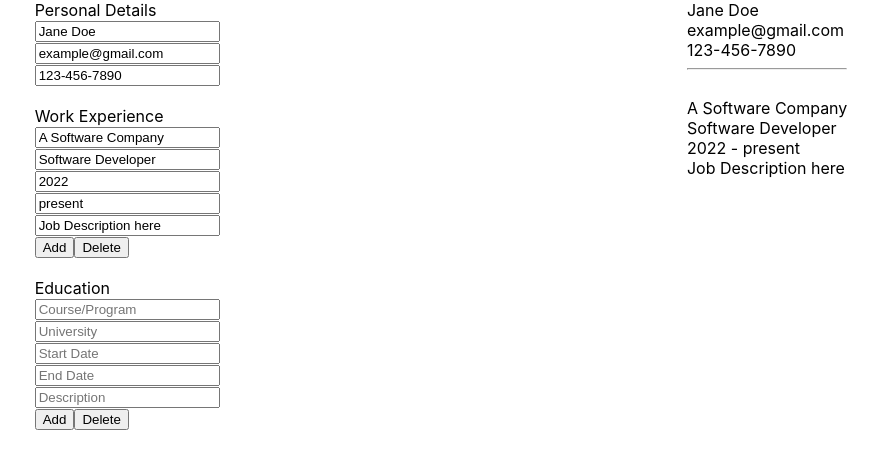
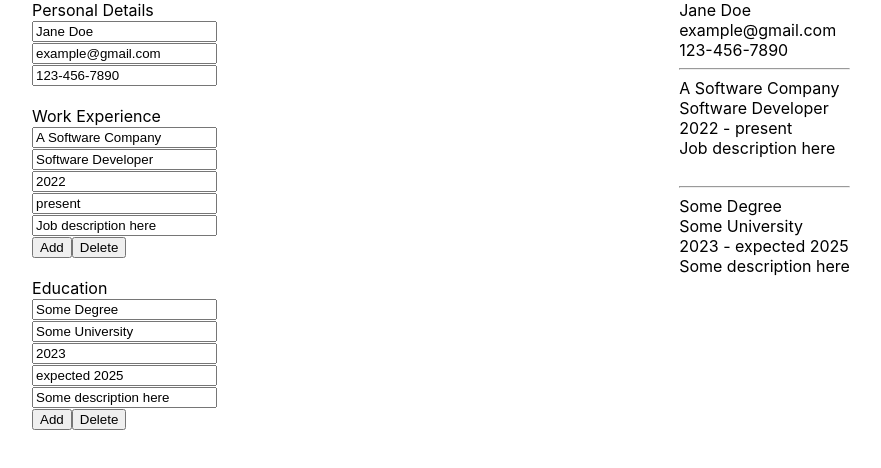
Before and after one commit to lijudu/CV-app, a React (Create React App) app in the folder cv-project/: page / in a window 1280 px wide. Shown: the top 468 px of the page, without its empty margins (199-1080 px from the left). Built offline with nearby package versions, Linux system fonts and the light colour scheme; the HTML template or start-up script is replaced by a standard one.

Commit message:
Education input and output functinoal

```diff
--- a/cv-project/src/Components/App.js
+++ b/cv-project/src/Components/App.js
@@ -4,6 +4,7 @@ import PersonalOutput from './HeaderOutput';
 import ExperienceInput from './ExperienceInput'
 import EducationInput from './EducationInput'
 import ExperienceOutput from './ExperienceOutput';
+import EducationOutput from './EducationOutput';
 
 
 
@@ -27,7 +28,7 @@ function App(){
         position: 'Software Developer',
         startDate: '2022',
         endDate: 'present',
-        description: 'Job Description here'
+        description: 'Job description here'
     }])
 
     const handleFormChange = (index, event) => {
@@ -36,20 +37,10 @@ function App(){
         setExperience(data)
     }
 
-    // const addFields = () => {
-    //     let newfield = {
-    //         company: '',
-    //         position: '',
-
-    //         setExperience([...experience, newfield])
-
-    //     }
-    // }
 
     const [counter, setCounter] = useState(0)
 
-
-    const handleSubmit = (e) => {
+    const handleExpSubmit = (e) => {
         e.preventDefault();
         setCounter(counter + 1);
         console.log(counter)
@@ -65,6 +56,50 @@ function App(){
         console.log(experience)
     }
 
+    const [education, setEducation] = useState([{
+        course: 'Some Degree',
+        university: 'Some University',
+        startDate: '2023',
+        endDate: 'expected 2025',
+        description: 'Some description here'
+    }])
+
+    const handleEduChange = (index, event) => {
+        let data = [...education]
+        data[index][event.target.name] = event.target.value
+        setEducation(data)
+    }
+
+    const [eduCounter, setEduCounter] = useState(0)
+
+
+    const handleEduSubmit = (e) => {
+        e.preventDefault();
+        setEduCounter(eduCounter + 1);
+        console.log(eduCounter)
+        let newfield = {
+            course: '',
+            university: '',
+            startDate: '',
+            endDate: '',
+            description: ''
+        }
+
+        setEducation([...education, newfield])
+        console.log(education)
+    }
+
+    const removeExpFields = (index) => {
+        let data = [...experience]
+        data.splice(index, 1)
+        setExperience(data)
+    }
+
+    const removeEduFields = (index) => {
+        let data = [...education]
+        data.splice(index, 1)
+        setEducation(data)
+    }
 
     return(
         <div className='container'>
@@ -77,7 +112,6 @@ function App(){
                 <br/>
                 <label htmlFor='workExp'>Work Experience</label>
                 <br/>
-
                     {experience.map((input, index) => {
                         return(
                             <ExperienceInput
@@ -88,14 +122,30 @@ function App(){
                                 endDateInput={input.endDate}
                                 descriptionInput={input.description}
                                 handleChange={event => handleFormChange(index, event)}
-                                handleClick={handleSubmit}
+                                handleClick={handleExpSubmit}
+                                handleDelete={removeExpFields}
                             />
                         )
                     })}
 
+                <br/>
+                <label htmlFor='education'>Education</label>
+                <br/>
+                    {education.map((input, index) => {
+                        return(
+                            <EducationInput
+                                key={index}
+                                courseInput={input.course}
+                                universityInput={input.university}
+                                eduStartDate={input.startDate}
+                                eduEndDate={input.endDate}
+                                eduDescription={input.description}
+                                handleChange={event => handleEduChange(index, event)}
+                                handleClick={handleEduSubmit}
+                                handleDelete={removeEduFields}
+                            />
+                    )})}
 
-                <br/>
-                <EducationInput/>
             </div>
             <div className='output'>
                 <PersonalOutput
@@ -103,7 +153,6 @@ function App(){
                     outputNumber={details.phone}
                     outputEmail={details.email}
                     />
-                <br/>
                 {experience.map((input, index) => {
                         return(
                             <ExperienceOutput
@@ -116,7 +165,19 @@ function App(){
                             />
                         )
                     })}
-
+                <hr/>
+                {education.map((input, index) => {
+                    return(
+                        <EducationOutput
+                            key={index}
+                            outputCourse={input.course}
+                            outputUniversity={input.university}
+                            outputStartDate={input.startDate}
+                            outputEndDate={input.endDate}
+                            outputDescription={input.description}
+                        />
+                    )
+                })}
             </div>
         </div>
     )
--- a/cv-project/src/Components/EducationInput.js
+++ b/cv-project/src/Components/EducationInput.js
@@ -1,43 +1,55 @@
-import React, { useState } from 'react';
+import React  from 'react';
 
-function EducationInput(){
+function EducationInput(props){
     return(
         <div>
-        <form>
-            <label htmlFor='workExp'>Education</label>
-            <br/>
+        <form key={props.index} onSubmit={props.handleClick}>
             <input
                 type='text'
                 placeholder='Course/Program'
                 name='course'
+                value={props.courseInput}
+                onChange={props.handleChange}
                 />
             <br/>
             <input
                 type='text'
                 placeholder='University'
                 name='university'
+                value={props.universityInput}
+                onChange={props.handleChange}
                 />
             <br/>
             <input
                 type='text'
                 placeholder='Start Date'
                 name='startDate'
+                value={props.eduStartDate}
+                onChange={props.handleChange}
                 />
             <br/>
             <input
                 type='text'
                 placeholder='End Date'
                 name='endDate'
+                value={props.eduEndDate}
+                onChange={props.handleChange}
                 />
             <br/>
             <input
                 type='text'
                 placeholder='Description'
                 name='description'
+                value={props.eduDescription}
+                onChange={props.handleChange}
                 />
             <br/>
-            <button>Add</button>
-            <button>Delete</button>
+            <button
+                type='submit'
+                onClick={props.handleClick}>Add</button>
+            <button
+                type='submit'
+                onClick={props.handleDelete}>Delete</button>
     </form>
     </div>
     )
--- a/cv-project/src/Components/EducationOutput.js
+++ b/cv-project/src/Components/EducationOutput.js
@@ -0,0 +1,15 @@
+import React from 'react'
+
+function EducationOutput(props){
+    return(
+        <div key={props.index}>
+            <div>{props.outputCourse}</div>
+            <div>{props.outputUniversity}</div>
+            <div>{props.outputStartDate} - {props.outputEndDate}</div>
+            <div>{props.outputDescription}</div>
+            <br/>
+        </div>
+    )
+}
+
+export default EducationOutput
--- a/cv-project/src/Components/ExperienceInput.js
+++ b/cv-project/src/Components/ExperienceInput.js
@@ -49,7 +49,9 @@ function ExperienceInput(props){
                     type='submit'
                     onClick={props.handleClick}
                     >Add</button>
-                <button>Delete</button>
+                <button
+                    type='submit'
+                    onClick={props.handleDelete}>Delete</button>
         </form>
 
 
--- a/cv-project/src/Components/ExperienceOutput.js
+++ b/cv-project/src/Components/ExperienceOutput.js
@@ -7,7 +7,9 @@ function ExperienceOutput(props){
             <div>{props.outputPosition}</div>
             <div>{props.outputStartDate} - {props.outputEndDate}</div>
             <div>{props.outputDescription}</div>
+            <br/>
         </div>
+
     )
 }
 
```
